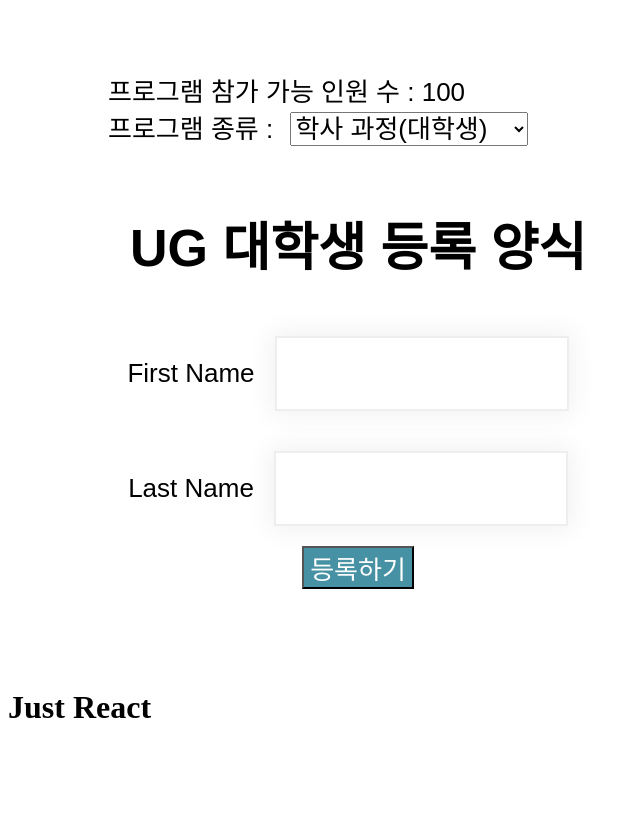
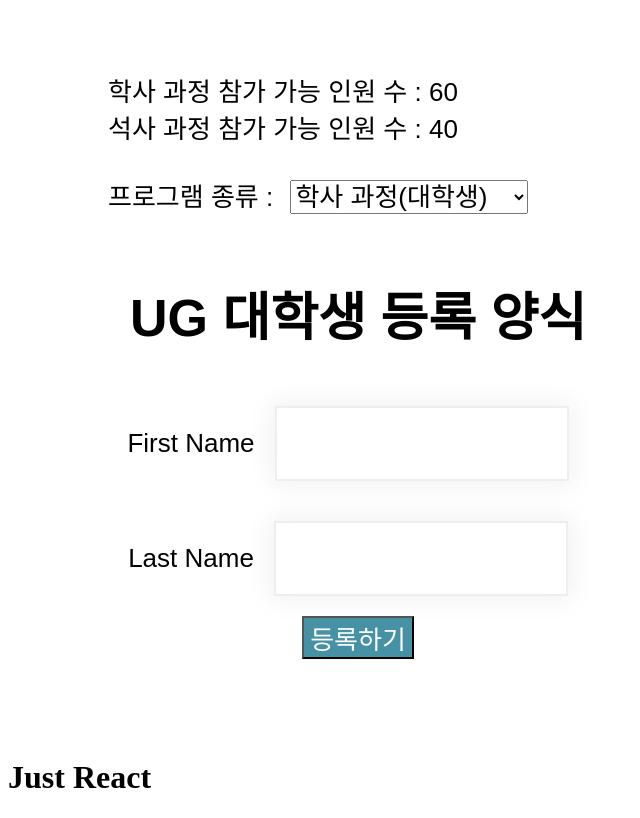
Before and after one commit to Yogurrr/enrollment-react-app, a React (Create React App) app: page / in a window 1280 px wide. Shown: the top 818 px of the page, without its empty margins (0-640 px from the left). Built offline with nearby package versions, Linux system fonts and the light colour scheme; the HTML template or start-up script is replaced by a standard one.

Commit message:
props를 이용한 참가 가능 인원 수 표시2 - 학사/석사 나눔

```diff
--- a/src/App.js
+++ b/src/App.js
@@ -4,27 +4,38 @@ import EnrollmentForm from "./components/EnrollmentForm";
 // EnrollmentForm이라는 폼을 return하도록 정의된 App 컴퍼넌트
 const App = () => {
     const [program, setProgram] = useState("UG");   // 프로그램 종류
-    const [seats, setSeats] = useState(100);   // 참가 가능 인원 수
+    // const [seats, setSeats] = useState(100);   // 참가 가능 인원 수
+    const [ugSeats, setUgSeats] = useState(60);
+    const [pgSeats, setPgSeats] = useState(40);
     const handleChange = (e) => {
         setProgram(e.target.value)
     };
 
-    // 참가 가능 인원 수를 변경하는 함수
+    // 프로그램 참가 가능 인원 수를 변경하는 함수
     const setUpdateSeats = (modifySeat) => {
-        setSeats(modifySeat);
+        if (program === 'UG') {
+            setUgSeats(modifySeat);
+        } else {
+            setPgSeats(modifySeat);
+        }
     }
     return (
         <div className="App">
             <div className="programs">
-                <label>프로그램 참가 가능 인원 수 : {seats}</label>
-                <br />
+                <label>학사 과정 참가 가능 인원 수 : {ugSeats}</label>
+                <br/>
+                <label>석사 과정 참가 가능 인원 수 : {pgSeats}</label>
+                <br/><br/>
                 <label>프로그램 종류 : </label>
                 <select className="appDropDowns" onChange={handleChange} value={program}>
                     <option value="UG">학사 과정(대학생)</option>
                     <option value="PG">석사 과정(대학원생)</option>
                 </select>
+                <br/><br/><br/>
             </div>
-            <EnrollmentForm choosenProgram={program} currentSeat={seats} setUpdateSeats={setUpdateSeats} />
+            <EnrollmentForm choosenProgram={program}
+                            currentSeat={program === 'UG'? ugSeats : pgSeats}
+                            setUpdateSeats={setUpdateSeats} />
         </div>
     );
 };
```
